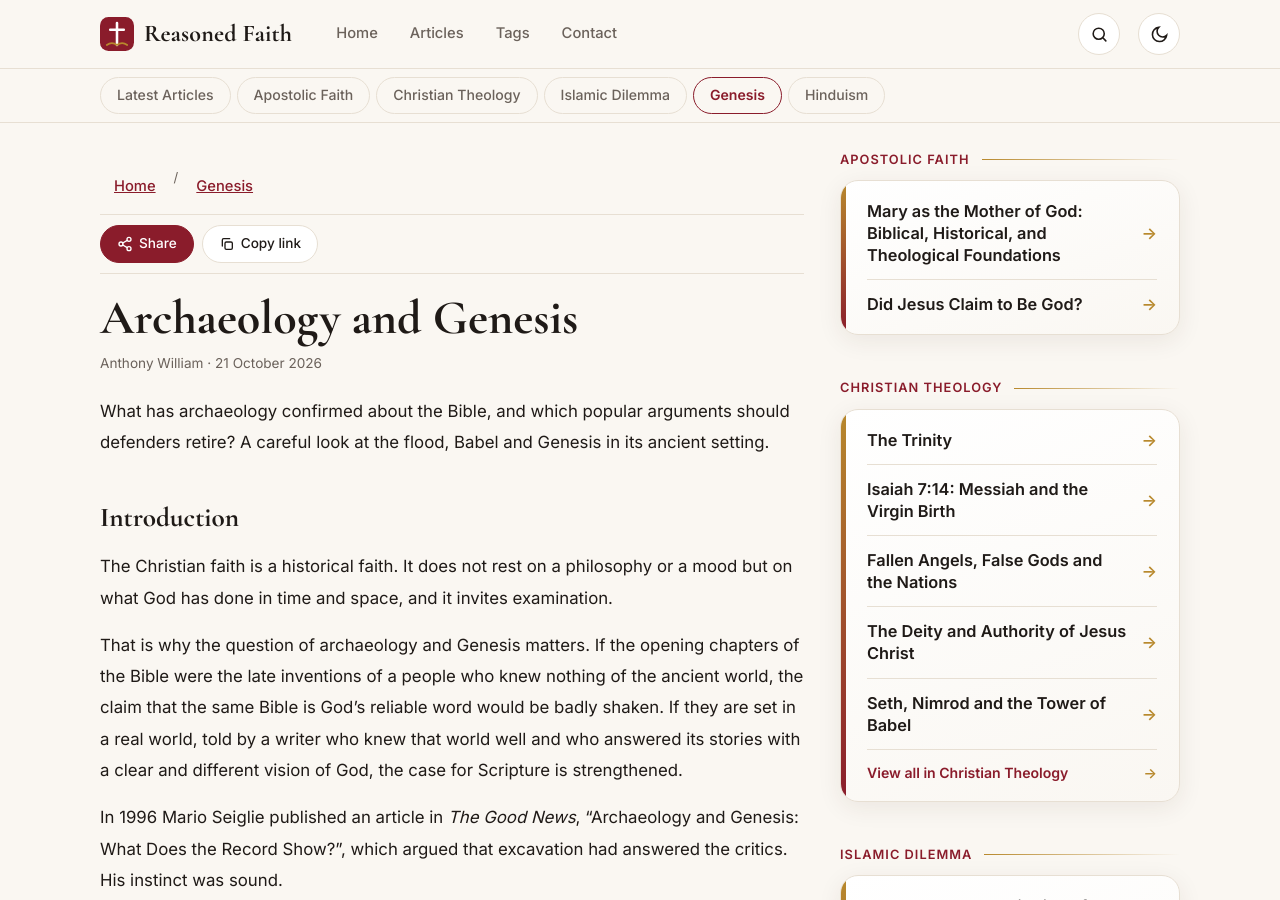
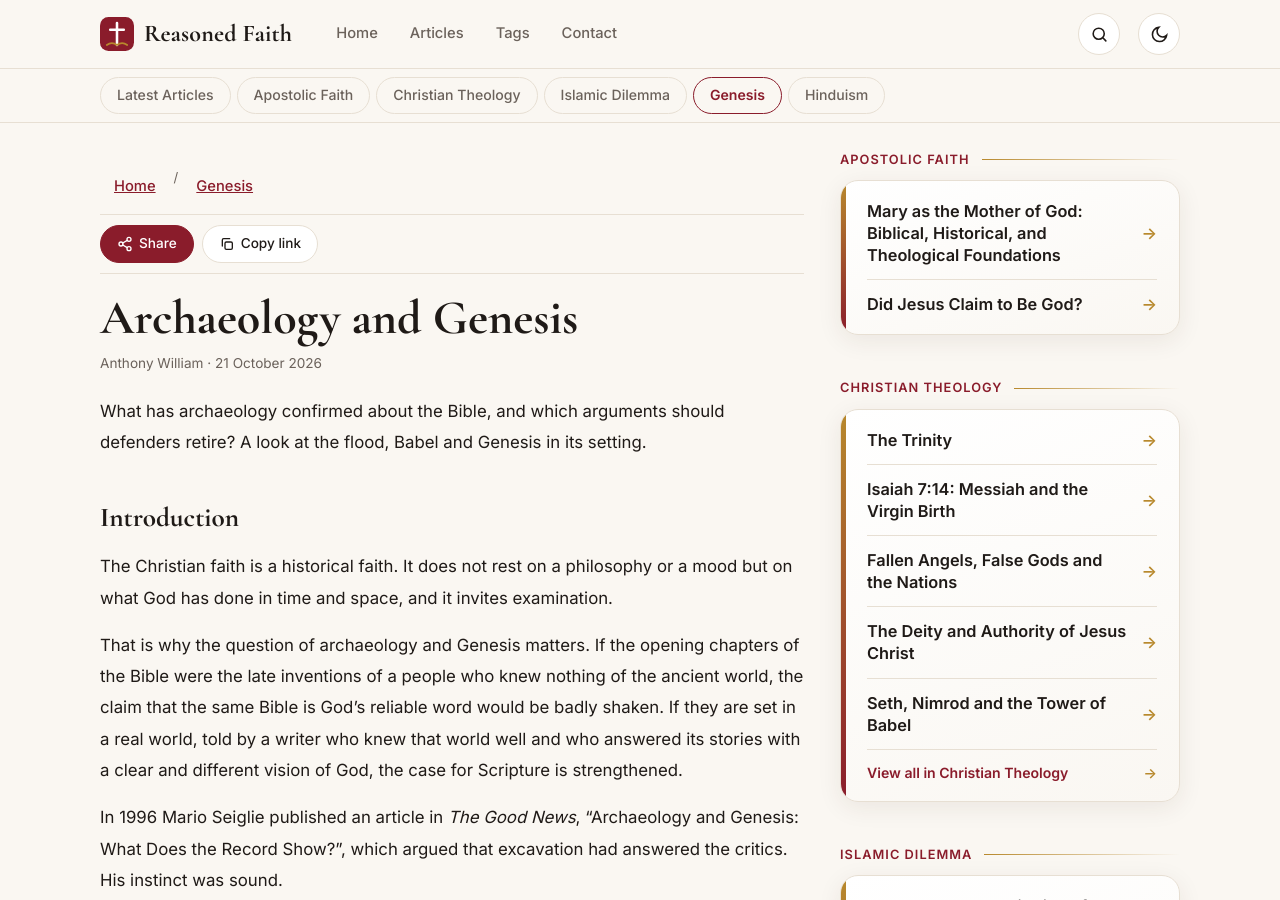
Before and after one commit to Reasoned-faith/reasoned-faith.github.io, a Jekyll site: the page built from _articles/genesis/archaeology-and-genesis.md, in a window 1280 px wide and 900 px high. Built offline with Jekyll 4.4.1, drawn with Linux system fonts in a browser that asks for light colours.

Commit message:
Update archaeology-and-genesis.md

```diff
--- a/_articles/genesis/archaeology-and-genesis.md
+++ b/_articles/genesis/archaeology-and-genesis.md
@@ -2,7 +2,7 @@
 title: "Archaeology and Genesis"
 author: Anthony William
 date: 2026-10-21
-excerpt: "What has archaeology confirmed about the Bible, and which popular arguments should defenders retire? A careful look at the flood, Babel and Genesis in its ancient setting."
+excerpt: "What has archaeology confirmed about the Bible, and which arguments should defenders retire? A look at the flood, Babel and Genesis in its setting."
 tags: ["Archaeology", "Genesis", "Christian Apologetics", "Biblical Archaeology", "Flood Narrative", "Tower of Babel", "Epic of Gilgamesh", "Historical Reliability of the Bible", "Biblical Theology"]
 redirect_from:
   - "/articles/Genesis/archaeology-and-genesis.html"
```
